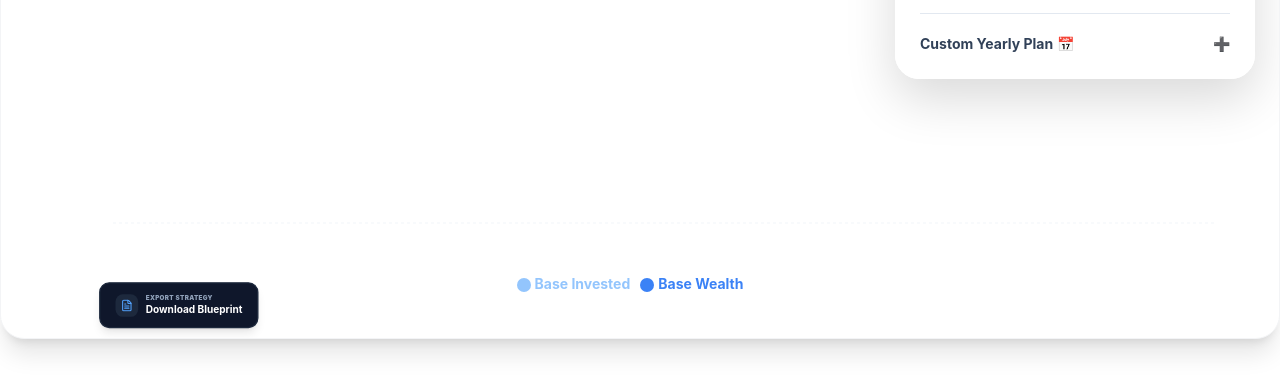
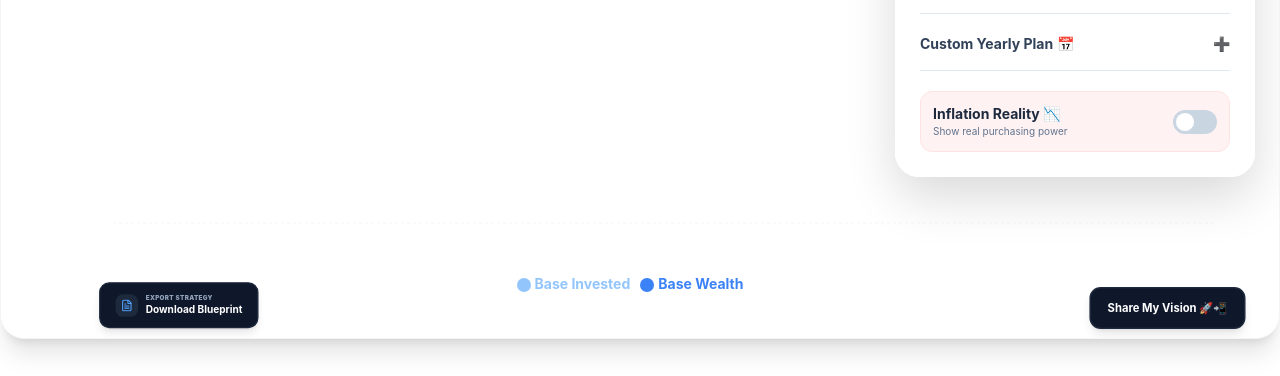
Before and after one commit to Codomania-Legends/SIPVision, a React (Vite) app: page /home in a window 1280 px wide. Shown: the part 421-797 px from the top of the page. Built offline with nearby package versions, Linux system fonts and the light colour scheme.

Commit message:
Adding the SHare Feature with the Inflation Reality Check Feature Also

```diff
--- a/src/Utilities/Charts.jsx
+++ b/src/Utilities/Charts.jsx
@@ -30,6 +30,10 @@ const SipChart = () => {
 
     // Filters open by default
     const [showFilters, setShowFilters] = useState(true);
+
+    // ✨ NEW: Inflation State ✨
+    const [showRealValue, setShowRealValue] = useState(false);
+    const inflationRate = 0.06; // Standard 6% inflation
 
     // State for Confetti Celebration! 🎉
     const [isCelebrating, setIsCelebrating] = useState(false);
@@ -92,16 +96,26 @@ const SipChart = () => {
                 isDifferent = true;
             }
 
+            // ✨ NEW: Apply Inflation Discount if Toggle is ON ✨
+            let finalBaseWealth = baseValue;
+            let finalOptWealth = optValue;
+
+            if (showRealValue) {
+                 const discountFactor = Math.pow(1 + inflationRate, year);
+                 finalBaseWealth = baseValue / discountFactor;
+                 finalOptWealth = optValue / discountFactor;
+            }
+
             data.push({
                 name: `Year ${year}`,
                 Invested: Math.round(baseInvested),
-                TotalWealth: year <= baseYears ? Math.round(baseValue) : null,
-                OptimizedWealth: Math.round(optValue),
+                TotalWealth: year <= baseYears ? Math.round(finalBaseWealth) : null,
+                OptimizedWealth: Math.round(finalOptWealth),
             });
         }
 
         return { data, isDifferent };
-    }, [sipData, boostSip, boostTime, boostReturn, yearlyOverrides]);
+    }, [sipData, boostSip, boostTime, boostReturn, yearlyOverrides, showRealValue]); // Added showRealValue to dependency array
 
     // ✨ Confetti Logic
     useEffect(() => {
@@ -123,7 +137,38 @@ const SipChart = () => {
         setBoostReturn(0);
         setYearlyOverrides({});
         setIsCelebrating(true);
+        setShowRealValue(false); // Reset inflation too
     };
+
+    // SHare Feature
+    const handleShare = async () => {
+        const finalWealth = chartDataObj.data[chartDataObj.data.length - 1]?.OptimizedWealth || 0;
+        const totalYears = maxYears;
+        const currentSip = (Number(sipData.monthlyAmount) || 0) + boostSip;
+
+        const displayWealth = finalWealth >= 10000000
+            ? `₹${(finalWealth / 10000000).toFixed(2)} Crore`
+            : `₹${(finalWealth / 100000).toFixed(2)} Lakhs`;
+
+        const shareText = `🚀 I just mapped out my journey to ${displayWealth} in ${totalYears} years with a monthly SIP of ₹${currentSip.toLocaleString('en-IN')} using SIPVision! 📈💸 \n\nPlan your wealth goals too! 🎯`;
+        const appUrl = window.location.origin;
+
+        if (navigator.share) {
+            try {
+                await navigator.share({
+                    title: 'My SIPVision Plan 🚀',
+                    text: shareText,
+                    url: appUrl,
+                });
+            } catch (error) {
+                console.log('Share canceled or failed:', error);
+            }
+        } else {
+            const whatsappUrl = `https://api.whatsapp.com/send?text=${encodeURIComponent(shareText + ' \n\n' + appUrl)}`;
+            window.open(whatsappUrl, '_blank');
+        }
+    };
+    // SHare Feature
 
     const handleYearlyChange = (year, value) => {
         setYearlyOverrides(prev => ({
@@ -151,7 +196,7 @@ const SipChart = () => {
                 </div>
             )}
 
-            {/* ⚙️ Floating Action Button - Adjusted padding, text size, and positioning for mobile! 👆 */}
+            {/* ⚙️ Floating Action Button */}
             <div className="absolute top-4 right-4 md:top-6 md:right-6 z-30">
                 <button
                     onClick={() => setShowFilters(!showFilters)}
@@ -161,7 +206,7 @@ const SipChart = () => {
                 </button>
             </div>
 
-            {/* 🎛️ ABSOLUTE Floating Filter Panel - Added calc() width for safe mobile margins! 📐 */}
+            {/* 🎛️ ABSOLUTE Floating Filter Panel */}
             <AnimatePresence>
                 {showFilters && (
                     <motion.div
@@ -174,7 +219,7 @@ const SipChart = () => {
                             <h4 className="text-base md:text-lg font-black text-slate-800">
                                 Scenario Builder 🚀
                             </h4>
-                            {(boostSip > 0 || boostTime > 0 || boostReturn > 0 || Object.keys(yearlyOverrides).length > 0) && (
+                            {(boostSip > 0 || boostTime > 0 || boostReturn > 0 || Object.keys(yearlyOverrides).length > 0 || showRealValue) && (
                                 <button onClick={resetBoosts} className="text-[10px] font-bold uppercase tracking-wider bg-red-50 text-red-500 py-1 md:py-1.5 px-2 md:px-3 rounded-lg hover:bg-red-100 transition-colors">
                                     Reset ✖️
                                 </button>
@@ -270,14 +315,31 @@ const SipChart = () => {
                                 )}
                             </AnimatePresence>
                         </div>
+
+                         <div className="border-t border-slate-200 pt-4 md:pt-5 mt-4">
+                            <div className="flex items-center justify-between p-3 bg-red-50 rounded-xl border border-red-100">
+                                <div className="flex flex-col">
+                                    <span className="text-xs md:text-sm font-bold text-slate-800">Inflation Reality 📉</span>
+                                    <span className="text-[10px] text-slate-500">Show real purchasing power</span>
+                                </div>
+                                <label className="relative inline-flex items-center cursor-pointer">
+                                    <input
+                                        type="checkbox"
+                                        className="sr-only peer"
+                                        checked={showRealValue}
+                                        onChange={() => setShowRealValue(!showRealValue)}
+                                    />
+                                    <div className="w-11 h-6 bg-slate-300 peer-focus:outline-none rounded-full peer peer-checked:after:translate-x-full peer-checked:after:border-white after:content-[''] after:absolute after:top-[2px] after:left-[2px] after:bg-white after:border-slate-300 after:border after:rounded-full after:h-5 after:w-5 after:transition-all peer-checked:bg-red-500"></div>
+                                </label>
+                            </div>
+                        </div>
+
                     </motion.div>
                 )}
             </AnimatePresence>
 
-            {/* 📈 The Big Crystal Clear Chart! - Adjusted padding to reclaim space on mobile 🖼️ */}
             <div className="flex-1 w-full p-2 pt-20 md:p-8 md:pt-24 pb-2 md:pb-4 z-10">
                 <ResponsiveContainer width="100%" height="100%">
-                    {/* Dynamic margins to prevent X/Y axis cutoff on smaller phones! 📲 */}
                     <ComposedChart data={chartDataObj.data} margin={{ top: 20, right: isMobile ? 10 : 30, bottom: 20, left: isMobile ? -10 : 20 }}>
                         <CartesianGrid stroke="#f1f5f9" strokeDasharray="3 3" vertical={false} />
                         <XAxis dataKey="name" tick={{ fill: '#94a3b8', fontSize: isMobile ? 10 : 13, fontWeight: 600 }} axisLine={false} tickLine={false} dy={10} />
@@ -294,9 +356,8 @@ const SipChart = () => {
                         <Legend wrapperStyle={{ paddingTop: '20px', fontWeight: 'bold', fontSize: isMobile ? '11px' : '14px' }} iconType="circle" />
 
                         <Bar dataKey="Invested" barSize={isMobile ? 20 : 40} fill="#93c5fd" radius={[6, 6, 0, 0]} name="Base Invested" />
-                        <Area type="monotone" dataKey="TotalWealth" fill="url(#colorWealth)" stroke="#3b82f6" strokeWidth={isMobile ? 2 : 4} name="Base Wealth" />
+                        <Area type="monotone" dataKey="TotalWealth" fill="url(#colorWealth)" stroke="#3b82f6" strokeWidth={isMobile ? 2 : 4} name={showRealValue ? "Base Wealth (Real Value)" : "Base Wealth"} />
 
-                        {/* 💸 THE FOMO LINE */}
                         {chartDataObj.isDifferent && (
                             <Line
                                 type="monotone"
@@ -304,7 +365,7 @@ const SipChart = () => {
                                 stroke="#10b981"
                                 strokeWidth={isMobile ? 2 : 4}
                                 strokeDasharray="8 8"
-                                name="If you boost it! 🚀"
+                                name={showRealValue ? "If you boost it! (Real Value) 🚀" : "If you boost it! 🚀"}
                                 dot={{ r: isMobile ? 3 : 5, fill: '#10b981', strokeWidth: 2, stroke: '#fff' }}
                                 activeDot={{ r: isMobile ? 6 : 9, strokeWidth: 0 }}
                             />
@@ -320,10 +381,16 @@ const SipChart = () => {
                 </ResponsiveContainer>
             </div>
 
-            {/* 👇 Download Summary */}
             <div className="flex justify-center pb-2 z-10 relative transform scale-50 md:scale-90 md:left-0 origin-bottom">
                 <SummaryDownloader />
             </div>
+
+            <button
+                onClick={handleShare}
+                className="flex items-center gap-3 bg-slate-900 border-2 border-slate-800 text-white font-bold py-4 px-6 rounded-2xl shadow-lg hover:bg-slate-800 hover:border-slate-700 hover:shadow-xl transition-all disabled:opacity-70 disabled:cursor-not-allowed group justify-center sm:justify-start scale-70 absolute right-0 bottom-0"
+            >
+                Share My Vision 🚀📲
+            </button>
 
         </div>
     );
```
